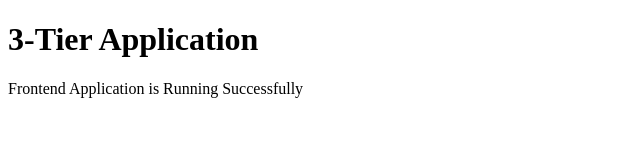
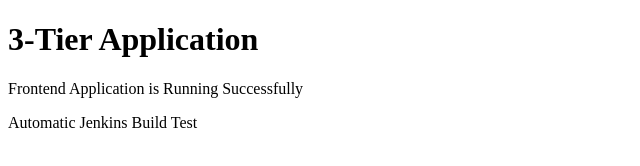
Before and after one commit to uhdayakumar/3-tier-application, a plain HTML site: page frontend/index.html in a window 1280 px wide. Shown: the whole page, without its empty margins (0-640 px from the left). Drawn offline with Linux system fonts and the light colour scheme.

Commit message:
Update index.html

```diff
--- a/frontend/index.html
+++ b/frontend/index.html
@@ -8,3 +8,4 @@
     <p>Frontend Application is Running Successfully</p>
 </body>
 </html>
+<p>Automatic Jenkins Build Test</p>
```
